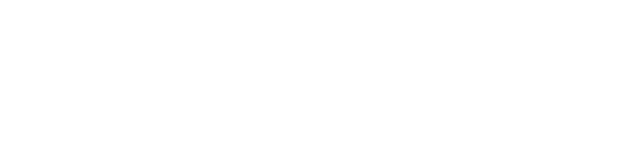
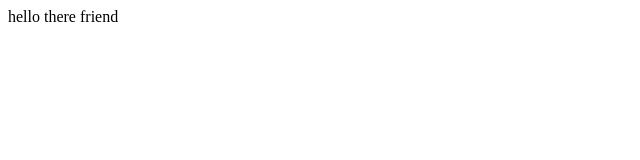
Before and after one commit to glennbravy/Hacks-For-Smacks, a plain HTML site: page index.html in a window 1280 px wide. Shown: the whole page, without its empty margins (0-640 px from the left). Drawn offline with Linux system fonts and the light colour scheme.

Commit message:
Update index.html

```diff
--- a/index.html
+++ b/index.html
@@ -1,3 +1,4 @@
 <body>
+  <p>hello there friend</p>
   <script>alert(1)</script>
 </body>
```
